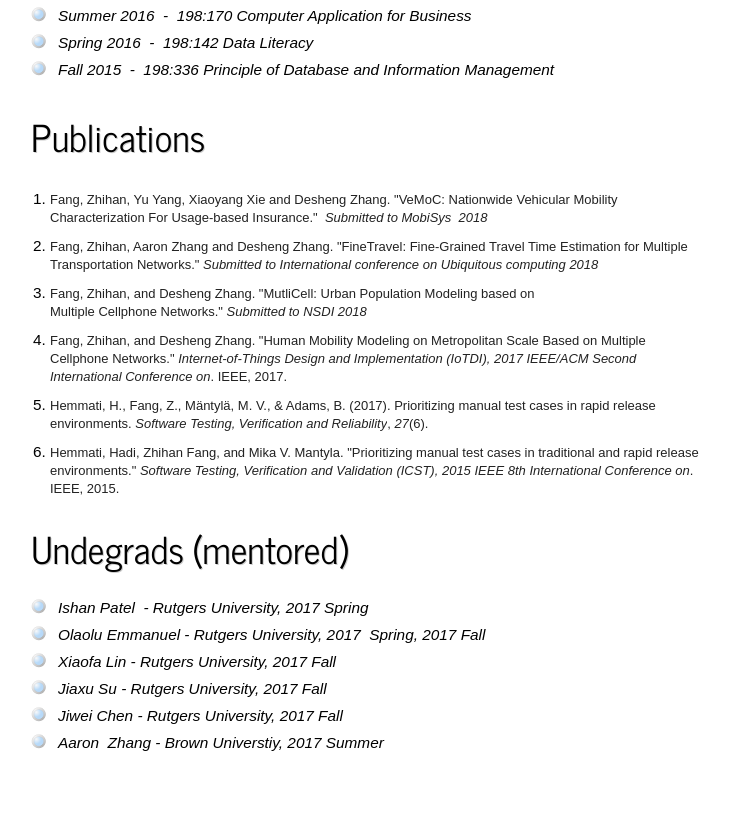
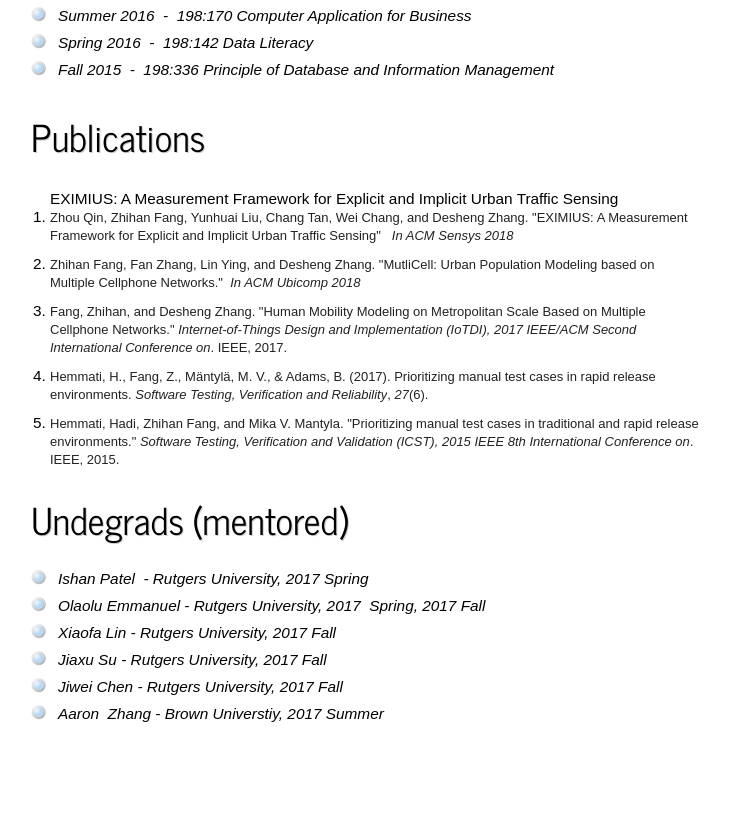
Before and after one commit to spiderdataman/spiderdataman.github.io, a plain HTML site: page index.html in a window 1280 px wide. Shown: the part 725-1555 px from the top of the page, without its empty margins (135-864 px from the left). Drawn offline with Linux system fonts and the light colour scheme.

Commit message:
Update index.html
update publications

```diff
--- a/index.html
+++ b/index.html
@@ -121,6 +121,7 @@
 		  </ul>
         <h1>Publications</h1>
 		  <ol>
+			  <!--
 			  <li>
 			  <span style="color: rgb(34, 34, 34); font-family: Arial, sans-serif; font-size: 13px; font-style: normal; font-variant-ligatures: normal; font-variant-caps: normal; font-weight: 400; letter-spacing: normal; orphans: 2; text-align: left; text-indent: 0px; text-transform: none; white-space: normal; widows: 2; word-spacing: 0px; -webkit-text-stroke-width: 0px; background-color: rgb(255, 255, 255); text-decoration-style: initial; text-decoration-color: initial; display: inline !important; float: none;">
 			  Fang, Zhihan,
@@ -140,6 +141,22 @@
 			  Modeling based on<br class="auto-style7">Multiple Cellphone
 			  Networks."<span>&nbsp;</span></span><i style="color: rgb(34, 34, 34); font-family: Arial, sans-serif; font-size: 13px; font-variant-ligatures: normal; font-variant-caps: normal; font-weight: 400; letter-spacing: normal; orphans: 2; text-align: left; text-indent: 0px; text-transform: none; white-space: normal; widows: 2; word-spacing: 0px; -webkit-text-stroke-width: 0px; background-color: rgb(255, 255, 255); text-decoration-style: initial; text-decoration-color: initial;">Submitted
 			  to NSDI 2018</i></li>
+			  <li>
+				-->
+			  EXIMIUS: A Measurement Framework for Explicit and Implicit Urban Traffic Sensing
+			  <li>
+			  <span style="color: rgb(34, 34, 34); font-family: Arial, sans-serif; font-size: 13px; font-style: normal; font-variant-ligatures: normal; font-variant-caps: normal; font-weight: 400; letter-spacing: normal; orphans: 2; text-align: left; text-indent: 0px; text-transform: none; white-space: normal; widows: 2; word-spacing: 0px; -webkit-text-stroke-width: 0px; background-color: rgb(255, 255, 255); text-decoration-style: initial; text-decoration-color: initial; display: inline !important; float: none;">
+			  Zhou Qin, Zhihan Fang, Yunhuai Liu, Chang Tan, Wei Chang, and Desheng Zhang.
+				"EXIMIUS: A Measurement Framework for Explicit and Implicit Urban Traffic Sensing"
+				 <span>&nbsp;</span></span><i style="color: rgb(34, 34, 34); font-family: Arial, sans-serif; font-size: 13px; font-variant-ligatures: normal; font-variant-caps: normal; font-weight: 400; letter-spacing: normal; orphans: 2; text-align: left; text-indent: 0px; text-transform: none; white-space: normal; widows: 2; word-spacing: 0px; -webkit-text-stroke-width: 0px; background-color: rgb(255, 255, 255); text-decoration-style: initial; text-decoration-color: initial;">
+				  In ACM Sensys 2018
+			  </i>
+			  <li>
+			  <span style="color: rgb(34, 34, 34); font-family: Arial, sans-serif; font-size: 13px; font-style: normal; font-variant-ligatures: normal; font-variant-caps: normal; font-weight: 400; letter-spacing: normal; orphans: 2; text-align: left; text-indent: 0px; text-transform: none; white-space: normal; widows: 2; word-spacing: 0px; -webkit-text-stroke-width: 0px; background-color: rgb(255, 255, 255); text-decoration-style: initial; text-decoration-color: initial; display: inline !important; float: none;">
+			  Zhihan Fang, Fan Zhang, Lin Ying, and Desheng Zhang. "MutliCell: Urban Population
+			  Modeling based on<br class="auto-style7">Multiple Cellphone
+			  Networks."<span>&nbsp;</span></span><i style="color: rgb(34, 34, 34); font-family: Arial, sans-serif; font-size: 13px; font-variant-ligatures: normal; font-variant-caps: normal; font-weight: 400; letter-spacing: normal; orphans: 2; text-align: left; text-indent: 0px; text-transform: none; white-space: normal; widows: 2; word-spacing: 0px; -webkit-text-stroke-width: 0px; background-color: rgb(255, 255, 255); text-decoration-style: initial; text-decoration-color: initial;"> In ACM Ubicomp 2018
+			  </i>
 			  <li>
 			  <span style="color: rgb(34, 34, 34); font-family: Arial, sans-serif; font-size: 13px; font-style: normal; font-variant-ligatures: normal; font-variant-caps: normal; font-weight: 400; letter-spacing: normal; orphans: 2; text-align: left; text-indent: 0px; text-transform: none; white-space: normal; widows: 2; word-spacing: 0px; -webkit-text-stroke-width: 0px; background-color: rgb(255, 255, 255); text-decoration-style: initial; text-decoration-color: initial; display: inline !important; float: none;">
 			  Fang, Zhihan, and Desheng Zhang. "Human Mobility Modeling on
```
